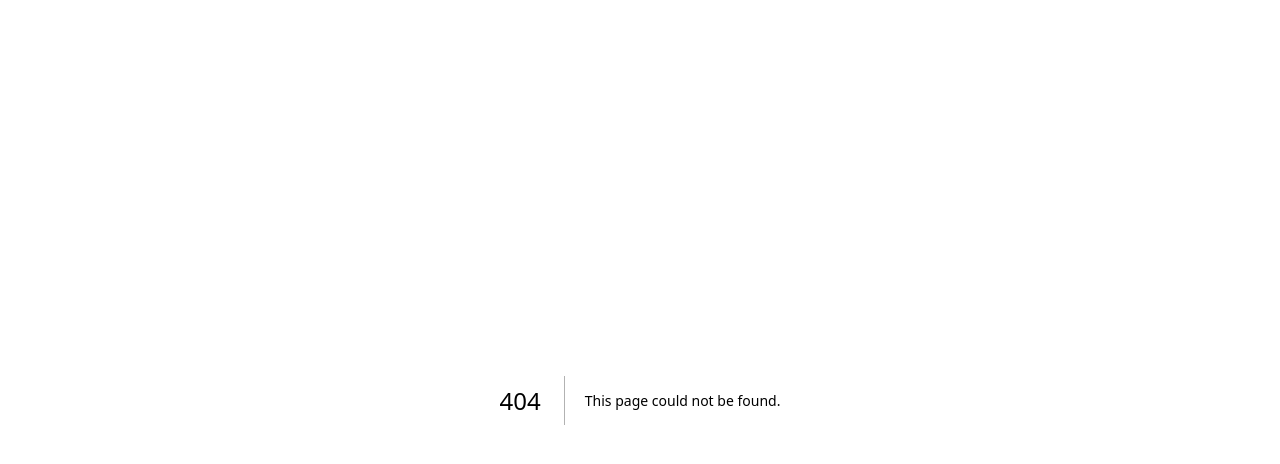
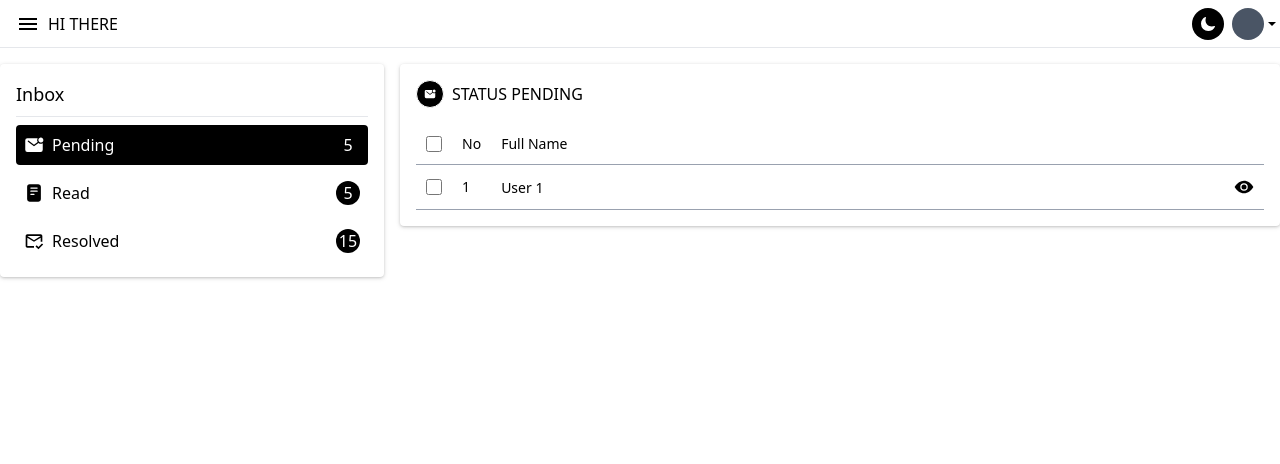
Before and after one commit to yudhaginongpratidina/fe-personal, a Next.js app: page /inbox in a window 1280 px wide. Before the commit this address had no page. Shown: the top 464 px of the page. Built offline with nearby package versions, Linux system fonts and the light colour scheme.

Commit message:
create table for inbox (panding)

```diff
--- /dev/null
+++ b/src/app/(controll)/inbox/layout.tsx
@@ -0,0 +1,13 @@
+import { Metadata } from "next"
+
+export const metadata: Metadata = {
+    title: "Inbox",
+}
+
+export default function Layout({ children }: { children: React.ReactNode }) {
+    return (
+        <>
+            {children}
+        </>
+    )
+}
--- /dev/null
+++ b/src/app/(controll)/inbox/page.tsx
@@ -0,0 +1,74 @@
+"use client";
+import { useState } from "react";
+import Link from "next/link";
+import Tab from "@/components/ui/Tab"
+
+import { IoMailUnread, IoReader, IoEyeSharp  } from "react-icons/io5";
+import { MdOutlineMarkEmailRead } from "react-icons/md";
+import InboxPandingDataTable from "@/components/tables/InboxPandingDataTable";
+
+export default function Page() {
+    const [tab_name, setTabName] = useState("pending");
+    const handleTabChange = (name: string) => { setTabName(name); }
+    return (
+        <>
+            <Tab>
+                <Tab.Navigation title="inbox">
+                    <Tab.NavigationItem
+                        count={5}
+                        id="pending"
+                        name="pending"
+                        tab_active={tab_name}
+                        icon={<IoMailUnread className="w-5 h-5" />}
+                        onClick={() => handleTabChange("pending")}
+                    />
+                    <Tab.NavigationItem
+                        count={5}
+                        id="read"
+                        name="read"
+                        tab_active={tab_name}
+                        icon={<IoReader className="w-5 h-5" />}
+                        onClick={() => handleTabChange("read")}
+                    />
+                    <Tab.NavigationItem
+                        count={15}
+                        id="resolved"
+                        name="resolved"
+                        tab_active={tab_name}
+                        icon={<MdOutlineMarkEmailRead className="w-5 h-5" />}
+                        onClick={() => handleTabChange("resolved")}
+                    />
+                </Tab.Navigation>
+
+
+                <Tab.Content id="pending" tab_active={tab_name}>
+                    <div className="w-full flex items-center gap-2">
+                        <div className="w-7 h-7 flex items-center justify-center border rounded-full bg-black text-white">
+                            <IoMailUnread className="w-3 h-3" />
+                        </div>
+                        <h1 className="text-md uppercase font-medium">status {tab_name}</h1>
+                    </div>
+                    <InboxPandingDataTable/>
+                </Tab.Content>
+
+                <Tab.Content id="read" tab_active={tab_name}>
+                    <div className="w-full flex items-center gap-2">
+                        <div className="w-7 h-7 flex items-center justify-center border rounded-full bg-black text-white">
+                            <IoMailUnread className="w-3 h-3" />
+                        </div>
+                        <h1 className="text-md uppercase font-medium">status {tab_name}</h1>
+                    </div>
+                </Tab.Content>
+
+                <Tab.Content id="resolved" tab_active={tab_name}>
+                    <div className="w-full flex items-center gap-2">
+                        <div className="w-7 h-7 flex items-center justify-center border rounded-full bg-black text-white">
+                            <IoMailUnread className="w-3 h-3" />
+                        </div>
+                        <h1 className="text-md uppercase font-medium">status {tab_name}</h1>
+                    </div>
+                </Tab.Content>
+            </Tab>
+        </>
+    )
+}
--- a/src/app/(controll)/layout.tsx
+++ b/src/app/(controll)/layout.tsx
@@ -113,7 +113,7 @@ export default function Layout({ children }: { children: React.ReactNode }) {
             <div ref={sidebarRef}>
                 <Sidebar is_active={menu_sidebar_open} handle_close={handleMenuSidebar}>
                     <Sidebar.ItemLink name="home" href="/" icon={<IoHome className="w-4 h-4" />} />
-                    <Sidebar.ItemLink name="inbox" href="/" icon={<MdAllInbox className="w-4 h-4" />} />
+                    <Sidebar.ItemLink name="inbox" href="/inbox" icon={<MdAllInbox className="w-4 h-4" />} />
                     <Sidebar.ItemDropdown
                         name="portfolio"
                         icon={<SiOpenproject className="w-4 h-4" />}
--- /dev/null
+++ b/src/components/tables/InboxPandingDataTable.tsx
@@ -0,0 +1,41 @@
+import Link from "next/link";
+import { IoEyeSharp } from "react-icons/io5";
+
+export default function InboxPandingDataTable() {
+    return (
+        <>
+            <table className="w-full">
+                <thead className="w-full">
+                    <tr className="w-full">
+                        <td className="w-[40px] p-2.5 capitalize border-b border-gray-400">
+                            <div className="flex justify-center items-center">
+                                <input type="checkbox" name="all" id="all" className="w-4 h-4" />
+                            </div>
+                        </td>
+                        <td className="w-[60px] p-2.5 capitalize text-sm font-medium border-b border-gray-400">no</td>
+                        <td className="w-full p-2.5 capitalize text-sm font-medium border-b border-gray-400">full name</td>
+                        <td className="w-[100px] p-2.5 capitalize text-sm font-medium border-b border-gray-400"></td>
+                    </tr>
+                </thead>
+                <tbody className="w-full">
+                    <tr className="w-full hover:bg-gray-100">
+                        <td className="w-[40px] p-2.5 capitalize border-b border-gray-400">
+                            <div className="flex justify-center items-center">
+                                <input type="checkbox" name="all" id="all" className="w-4 h-4" />
+                            </div>
+                        </td>
+                        <td className="w-[60px] p-2.5 capitalize text-sm border-b border-gray-400">1</td>
+                        <td className="w-full p-2.5 border-b border-gray-400">
+                            <Link href={""} className="w-full capitalize text-sm">user 1</Link>
+                        </td>
+                        <td className="w-full p-2.5 border-b border-gray-400">
+                            <Link href={""} className="hover:cursor-pointer">
+                                <IoEyeSharp className="w-5 h-5" />
+                            </Link>
+                        </td>
+                    </tr>
+                </tbody>
+            </table>
+        </>
+    )
+}
--- a/src/components/ui/Tab.tsx
+++ b/src/components/ui/Tab.tsx
@@ -14,6 +14,7 @@ interface NavigationItemProps extends React.HTMLAttributes<HTMLButtonElement> {
     name: string
     tab_active: string
     icon?: React.ReactNode
+    count?: number
 }
 
 
@@ -44,16 +45,19 @@ const Navigation = ({ title, children }: NavigationProps) => {
 }
 
 
-const NavigationItem = ({ id, tab_active, name, icon, ...props }: NavigationItemProps) => {
+const NavigationItem = ({ id, tab_active, name, icon, count, ...props }: NavigationItemProps) => {
 
-    const tab_class = "w-full p-2 flex justify-start items-center gap-2 capitalize rounded-sm"
+    const tab_class = "w-full p-2 flex justify-between items-center gap-2 capitalize rounded-sm"
     const tab_active_class = "bg-black text-white hover:cursor-pointer"
     const tab_inactive_class = "hover:bg-gray-200 hover:cursor-pointer"
 
     return (
         <button className={`${tab_class} ${id == tab_active ? tab_active_class : tab_inactive_class}`} {...props}>
-            {icon}
-            <span>{name}</span>
+            <div className="flex items-center gap-2">
+                {icon}
+                <span>{name}</span>
+            </div>
+            {count && <div className="w-6 h-6 rounded-full flex justify-center items-center bg-black text-white">{count}</div>}
         </button>
     )
 }
--- /dev/null
+++ b/src/components/ui/Table.tsx
@@ -0,0 +1,6 @@
+export default function Table(){
+    return (
+        <>
+        </>
+    )
+}
```
